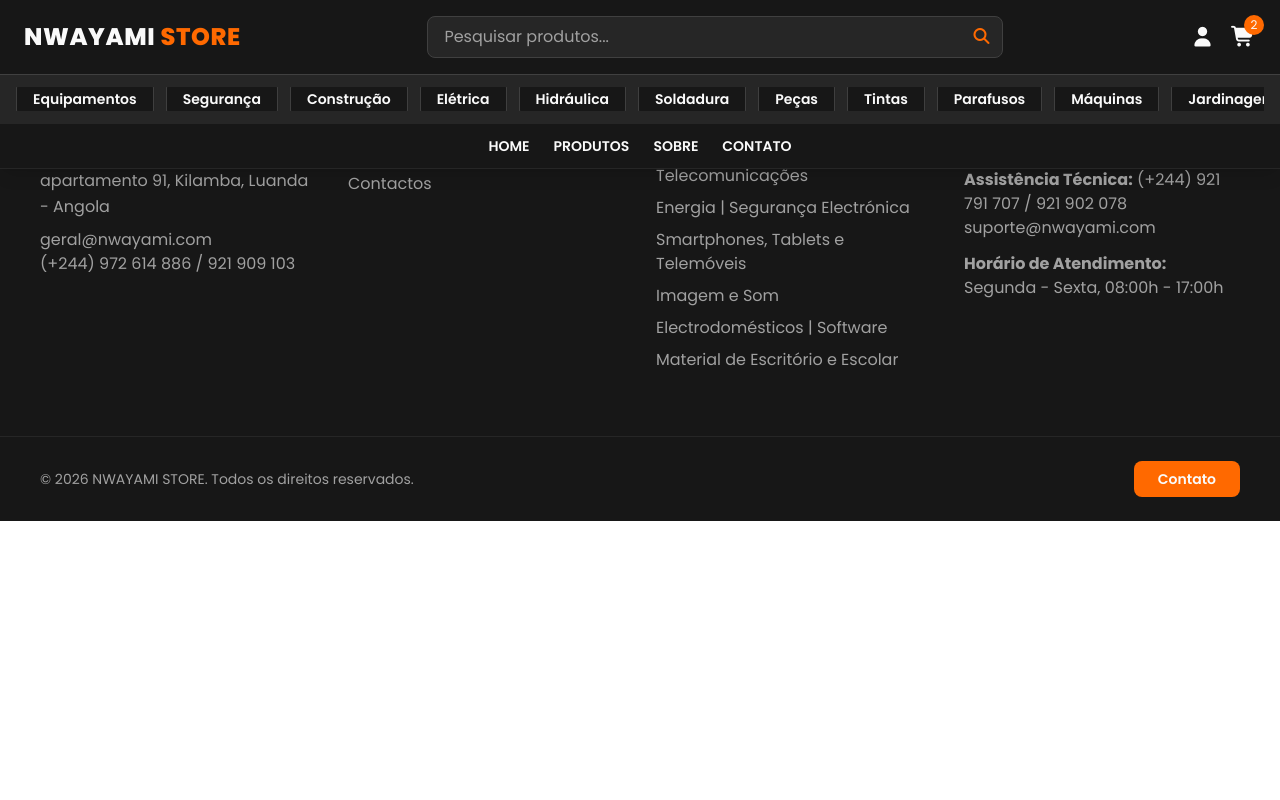
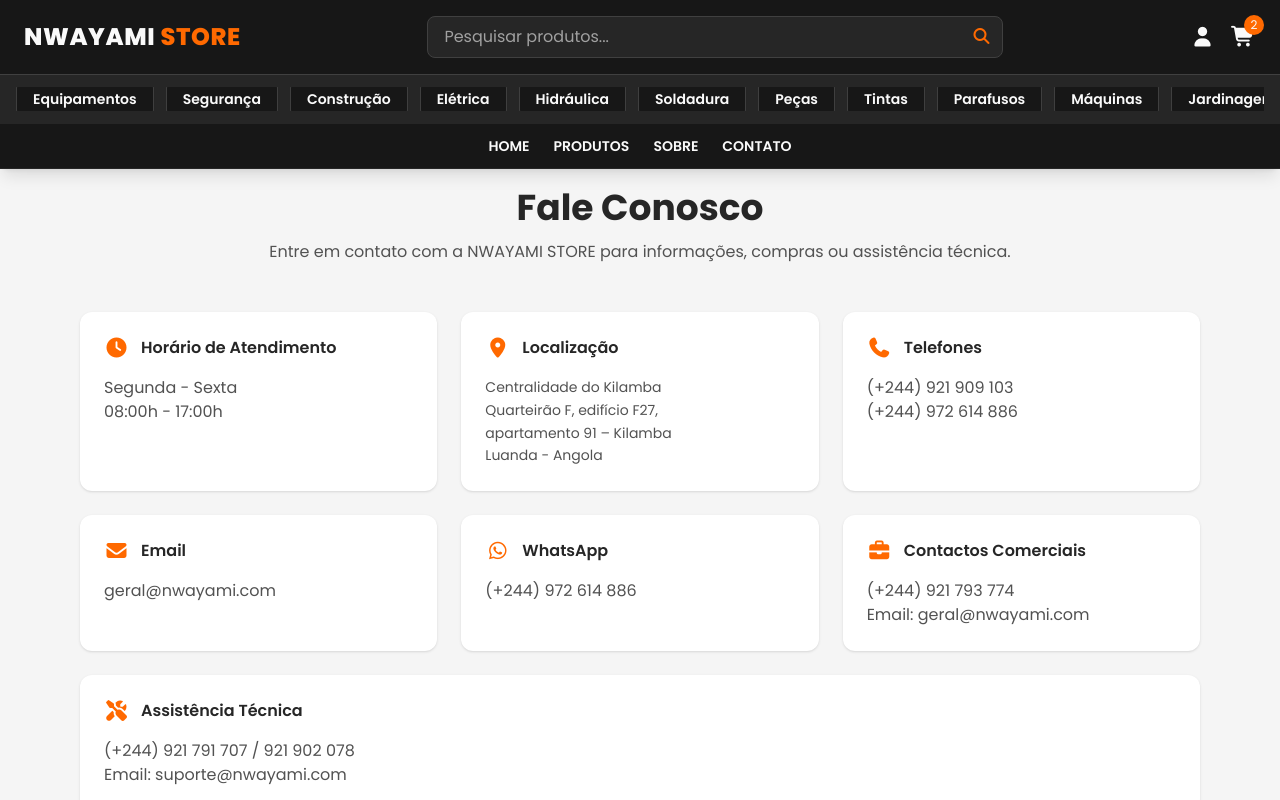
Before and after one commit to nsimba-afonso-nwayami/store-nwayami, a React (Vite) app: page /contato in a window 1280 px wide. Shown: the top 800 px of the page. Built offline with nearby package versions, Linux system fonts and the light colour scheme.

Commit message:
Página de contato feita

```diff
--- a/src/pages/site/Contato.jsx
+++ b/src/pages/site/Contato.jsx
@@ -6,10 +6,119 @@
     <>
       <title>Contato | Nwayami Store</title>
 
-      {/* Header */}
       <Header />
 
-      {/* Footer */}
+      <section className="w-full bg-neutral-100 pt-47 pb-16">
+        <div className="max-w-6xl mx-auto px-4">
+          {/* Título */}
+          <div className="text-center mb-12">
+            <h1 className="text-3xl md:text-4xl font-bold text-neutral-800">
+              Fale Conosco
+            </h1>
+            <p className="text-neutral-600 mt-3">
+              Entre em contato com a NWAYAMI STORE para informações, compras ou
+              assistência técnica.
+            </p>
+          </div>
+
+          {/* Grid de informações */}
+          <div className="grid md:grid-cols-2 lg:grid-cols-3 gap-6">
+            {/* Horário */}
+            <div className="bg-white p-6 rounded-xl shadow">
+              <div className="flex items-center gap-3 mb-4">
+                <i className="fa-solid fa-clock text-orange-500 text-xl"></i>
+                <h3 className="font-semibold text-neutral-800">
+                  Horário de Atendimento
+                </h3>
+              </div>
+              <p className="text-neutral-600">
+                Segunda - Sexta
+                <br />
+                08:00h - 17:00h
+              </p>
+            </div>
+
+            {/* Localização */}
+            <div className="bg-white p-6 rounded-xl shadow">
+              <div className="flex items-center gap-3 mb-4">
+                <i className="fa-solid fa-location-dot text-orange-500 text-xl"></i>
+                <h3 className="font-semibold text-neutral-800">Localização</h3>
+              </div>
+              <p className="text-neutral-600 text-sm leading-relaxed">
+                Centralidade do Kilamba
+                <br />
+                Quarteirão F, edifício F27,
+                <br />
+                apartamento 91 – Kilamba
+                <br />
+                Luanda - Angola
+              </p>
+            </div>
+
+            {/* Telefones */}
+            <div className="bg-white p-6 rounded-xl shadow">
+              <div className="flex items-center gap-3 mb-4">
+                <i className="fa-solid fa-phone text-orange-500 text-xl"></i>
+                <h3 className="font-semibold text-neutral-800">Telefones</h3>
+              </div>
+              <p className="text-neutral-600">
+                (+244) 921 909 103
+                <br />
+                (+244) 972 614 886
+              </p>
+            </div>
+
+            {/* Email geral */}
+            <div className="bg-white p-6 rounded-xl shadow">
+              <div className="flex items-center gap-3 mb-4">
+                <i className="fa-solid fa-envelope text-orange-500 text-xl"></i>
+                <h3 className="font-semibold text-neutral-800">Email</h3>
+              </div>
+              <p className="text-neutral-600">geral@nwayami.com</p>
+            </div>
+
+            {/* WhatsApp */}
+            <div className="bg-white p-6 rounded-xl shadow">
+              <div className="flex items-center gap-3 mb-4">
+                <i className="fa-brands fa-whatsapp text-orange-500 text-xl"></i>
+                <h3 className="font-semibold text-neutral-800">WhatsApp</h3>
+              </div>
+              <p className="text-neutral-600">(+244) 972 614 886</p>
+            </div>
+
+            {/* Contactos comerciais */}
+            <div className="bg-white p-6 rounded-xl shadow">
+              <div className="flex items-center gap-3 mb-4">
+                <i className="fa-solid fa-briefcase text-orange-500 text-xl"></i>
+                <h3 className="font-semibold text-neutral-800">
+                  Contactos Comerciais
+                </h3>
+              </div>
+              <p className="text-neutral-600">
+                (+244) 921 793 774
+                <br />
+                Email: geral@nwayami.com
+              </p>
+            </div>
+
+            {/* Assistência técnica */}
+            <div className="bg-white p-6 rounded-xl shadow md:col-span-2 lg:col-span-3">
+              <div className="flex items-center gap-3 mb-4">
+                <i className="fa-solid fa-screwdriver-wrench text-orange-500 text-xl"></i>
+                <h3 className="font-semibold text-neutral-800">
+                  Assistência Técnica
+                </h3>
+              </div>
+              <p className="text-neutral-600">
+                (+244) 921 791 707 / 921 902 078
+                <br />
+                Email: suporte@nwayami.com
+              </p>
+            </div>
+          </div>
+        </div>
+      </section>
+
       <Footer />
     </>
   );
```
